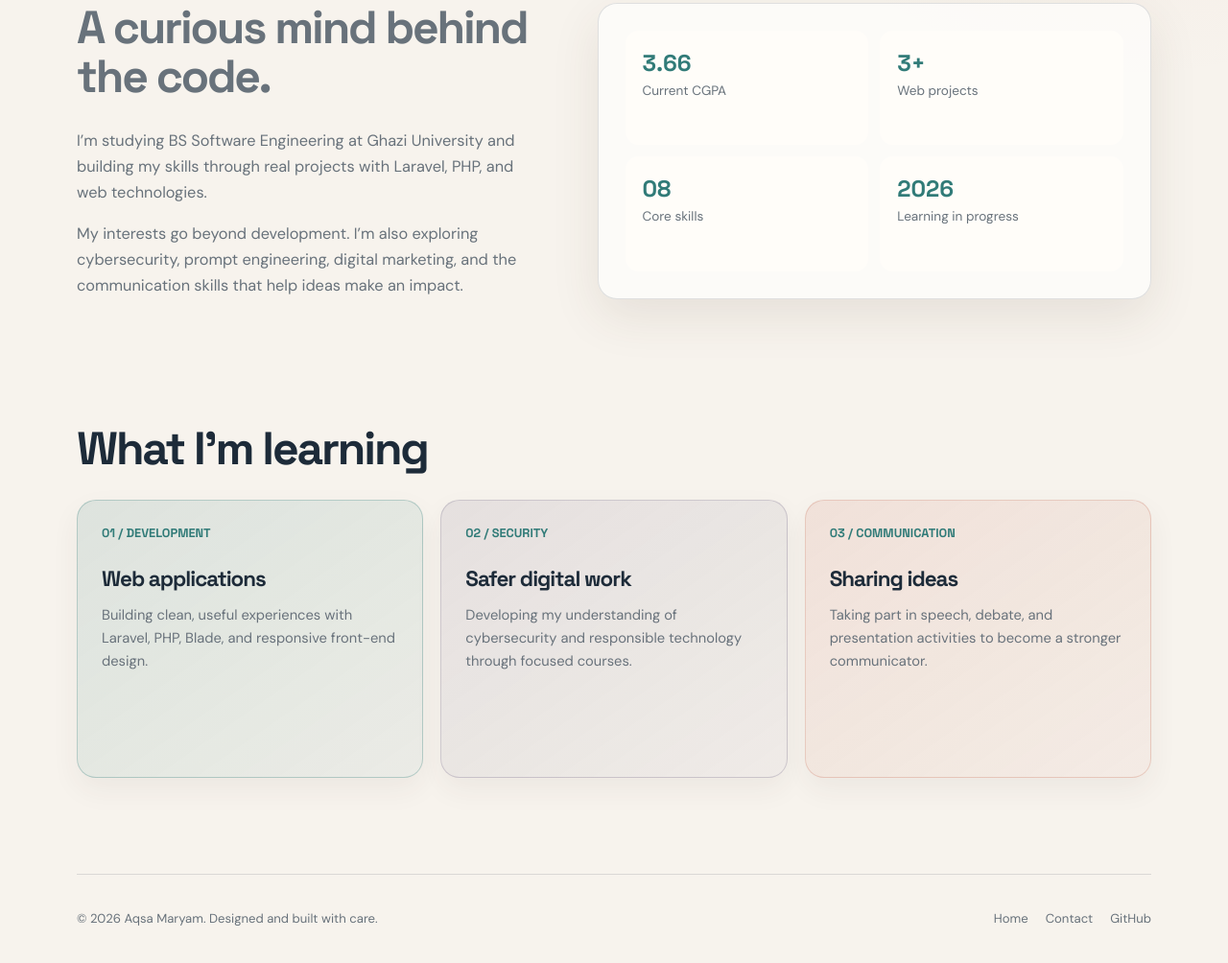
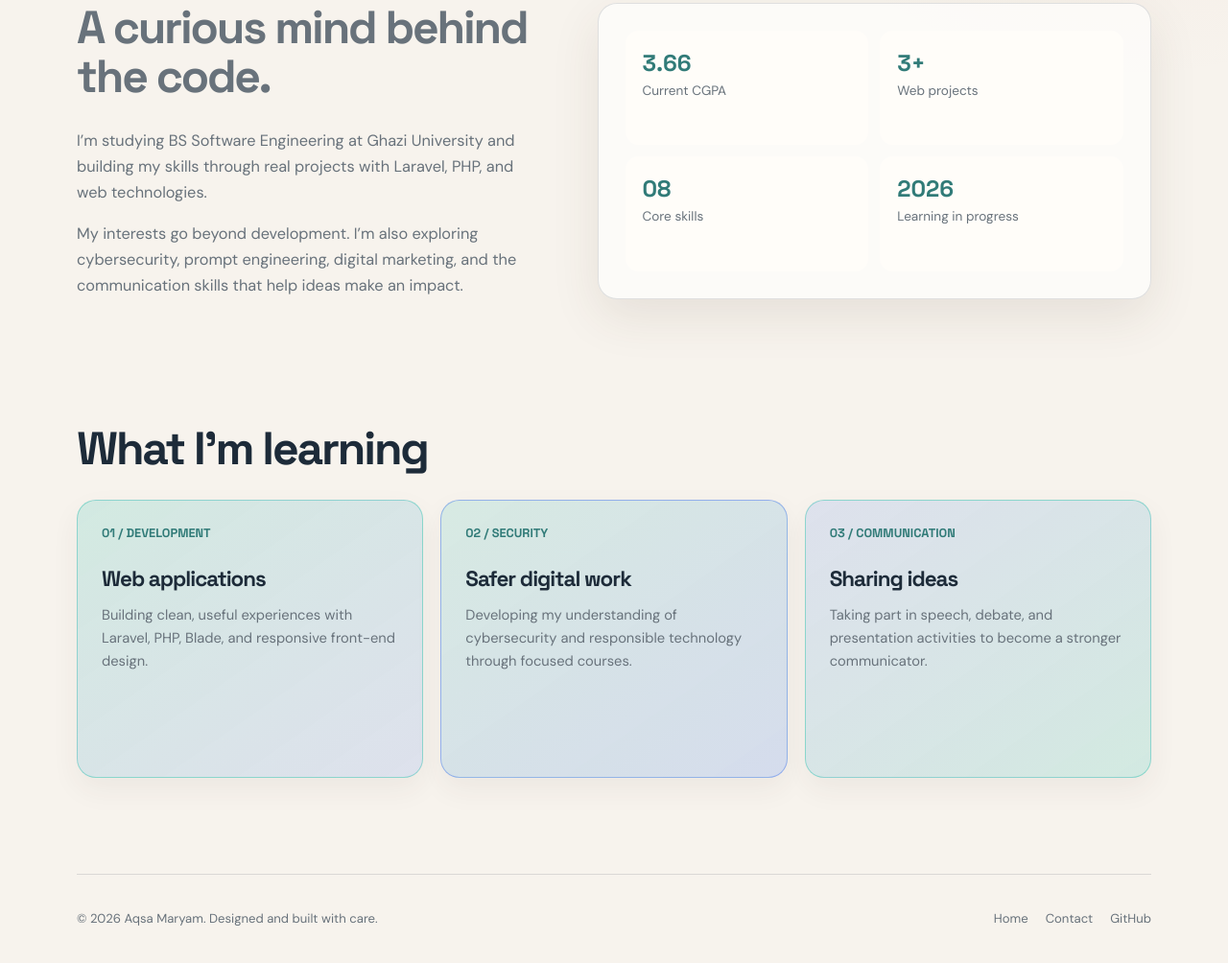
Before and after one commit to aqsamaryam-software/My-protfolio-Website, a plain HTML site: page about.html in a window 1280 px wide. Shown: the part 706-1710 px from the top of the page at 96% size. Drawn offline with Linux system fonts and the light colour scheme.

Commit message:
Match project boxes to Explore button gradient
Co-authored-by: Copilot <223556219+Copilot@users.noreply.github.com>

```diff
--- a/pages.css
+++ b/pages.css
@@ -55,9 +55,9 @@ h1, h2, h3 { font-family: 'Space Grotesk', sans-serif; letter-spacing: -.045em;
 .fact span { color: var(--muted); font-size: .85rem; }
 .cards { display: grid; grid-template-columns: repeat(3, 1fr); gap: 18px; }
 .card { min-height: 290px; display: flex; flex-direction: column; padding: 25px; border: 1px solid var(--line); border-radius: 20px; box-shadow: 0 12px 30px rgba(74,58,43,.06); transition: transform .2s ease, border-color .2s ease, box-shadow .2s ease; }
-.card:nth-child(1) { border-color: rgba(49,123,120,.28); background: linear-gradient(145deg, rgba(49,123,120,.13), rgba(49,123,120,.06)); }
-.card:nth-child(2) { border-color: rgba(122,113,140,.28); background: linear-gradient(145deg, rgba(122,113,140,.14), rgba(122,113,140,.06)); }
-.card:nth-child(3) { border-color: rgba(201,119,99,.28); background: linear-gradient(145deg, rgba(201,119,99,.14), rgba(201,119,99,.06)); }
+.card:nth-child(1) { border-color: rgba(20,184,166,.38); background: linear-gradient(145deg, rgba(20,184,166,.16), rgba(37,99,235,.12)); }
+.card:nth-child(2) { border-color: rgba(37,99,235,.38); background: linear-gradient(145deg, rgba(20,184,166,.14), rgba(37,99,235,.16)); }
+.card:nth-child(3) { border-color: rgba(20,184,166,.38); background: linear-gradient(145deg, rgba(37,99,235,.12), rgba(20,184,166,.16)); }
 .card:hover { transform: translateY(-6px); box-shadow: 0 18px 36px rgba(74,58,43,.11); }
 .card:nth-child(1):hover { border-color: rgba(76,139,112,.68); }
 .card:nth-child(2):hover { border-color: rgba(91,139,181,.68); }
```
Also changed, not shown: index.html (+3 -3 lines).
